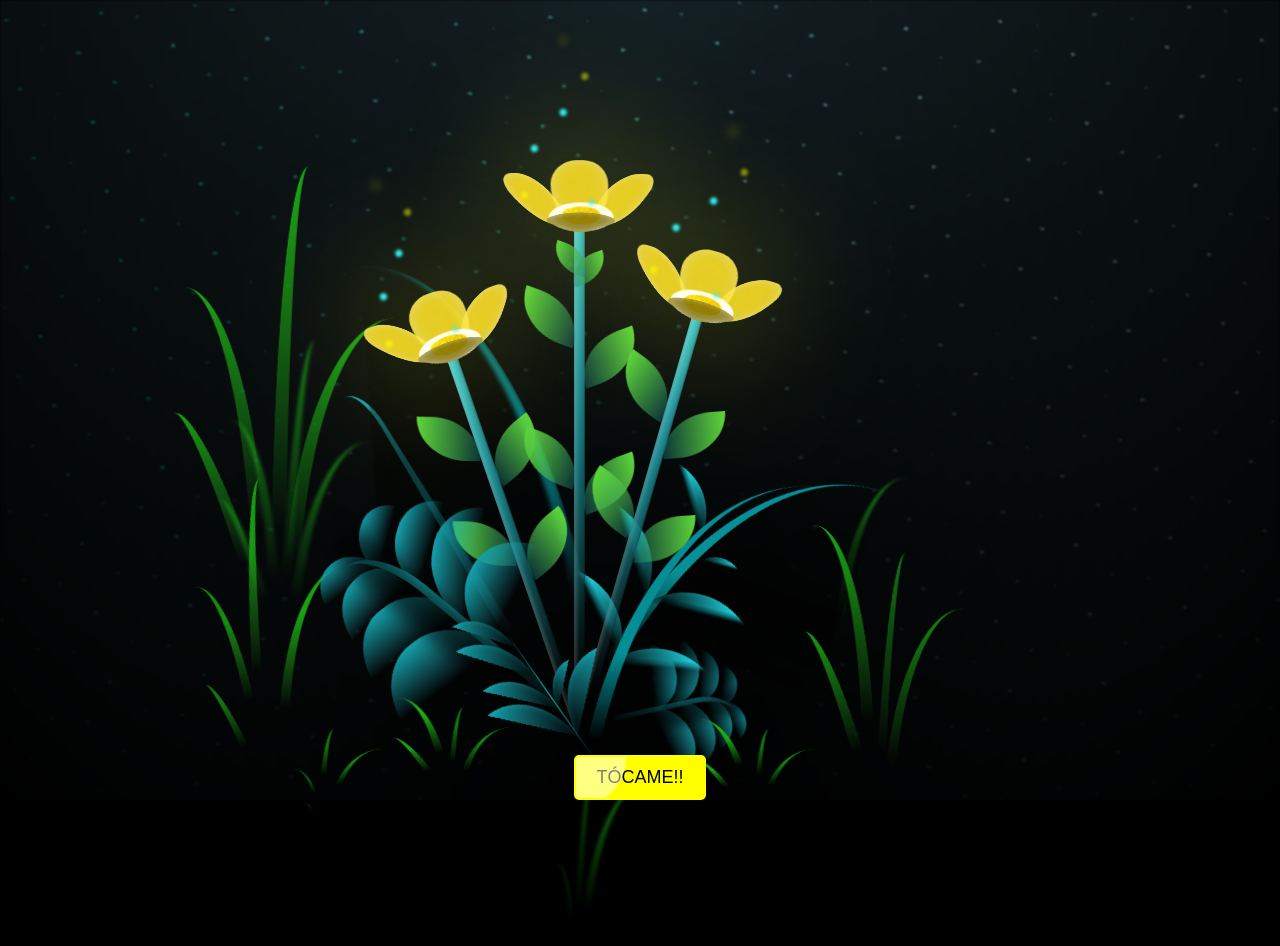
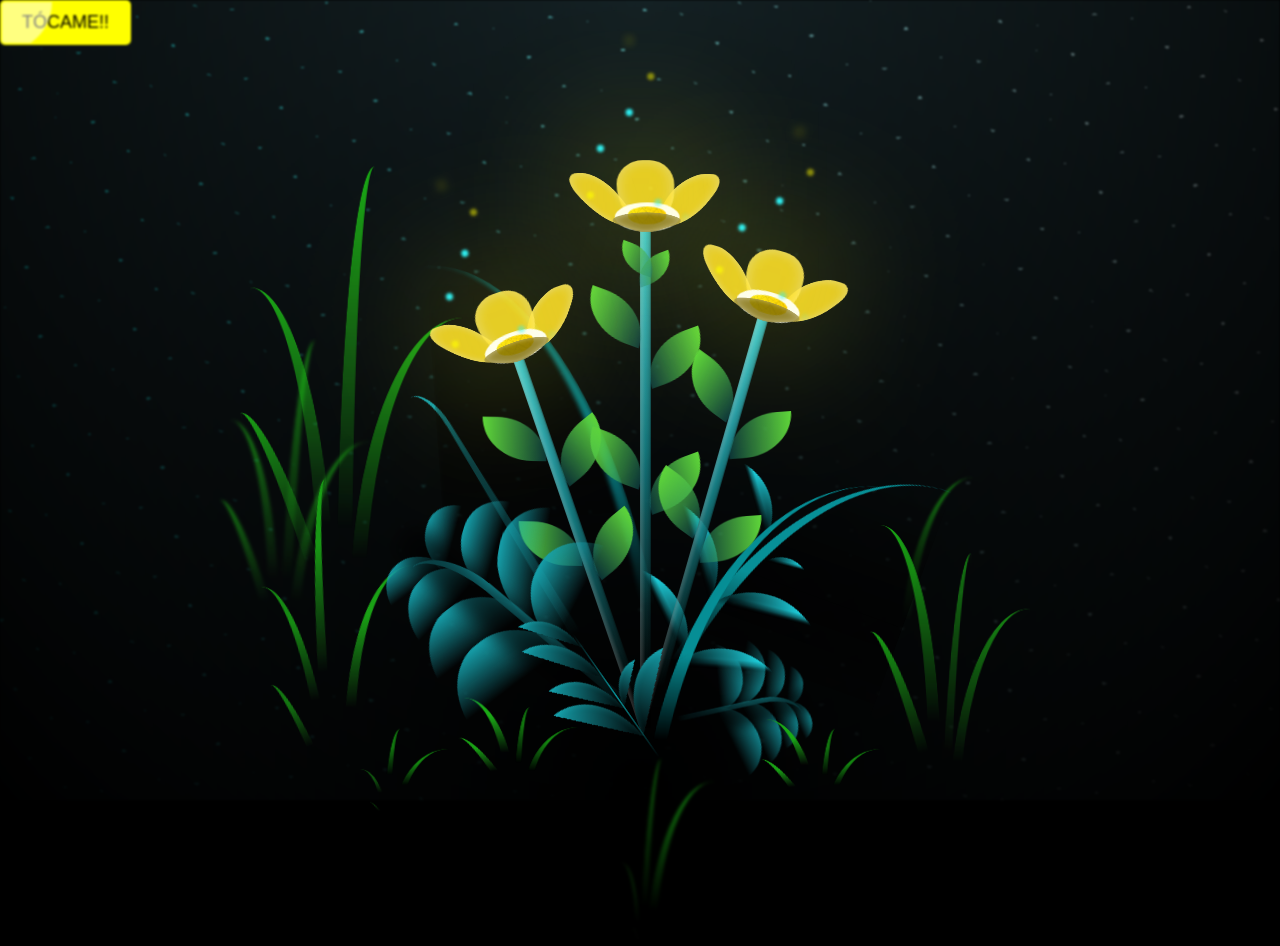
Before and after one commit to HaruMarkZ/Detalle-Flores, a plain HTML site: page FLORES.html in a window 1280 px wide. Drawn offline with Linux system fonts and the light colour scheme.

Commit message:
Update FLORES.html

```diff
--- a/FLORES.html
+++ b/FLORES.html
@@ -14,7 +14,20 @@
 </head>
 
 <body class="container">
-    <div class="night"></div>
+    <div class="night">
+      <button class="button" onclick="playSong()">Tócame!!</button>
+
+  <audio id="audio-player" src="img/Floricienta.mp3" preload="auto"></audio>
+  <script>
+    function playSong() {
+      const audio = document.getElementById('audio-player');
+      audio.play();
+    }
+
+
+  </script>
+  <script src="main.js"></script>
+    </div>
     <div class="flowers">
       <div class="flower flower--1">
         <div class="flower__leafs flower__leafs--1">
@@ -322,18 +335,7 @@
       </div>
     </div>
   </div>
-  <button class="button" onclick="playSong()">Tócame!!</button>
 
-  <audio id="audio-player" src="img/Floricienta.mp3" preload="auto"></audio>
-  <script>
-    function playSong() {
-      const audio = document.getElementById('audio-player');
-      audio.play();
-    }
-
-
-  </script>
-  <script src="main.js"></script>
 </body>
 
 </html>
```
